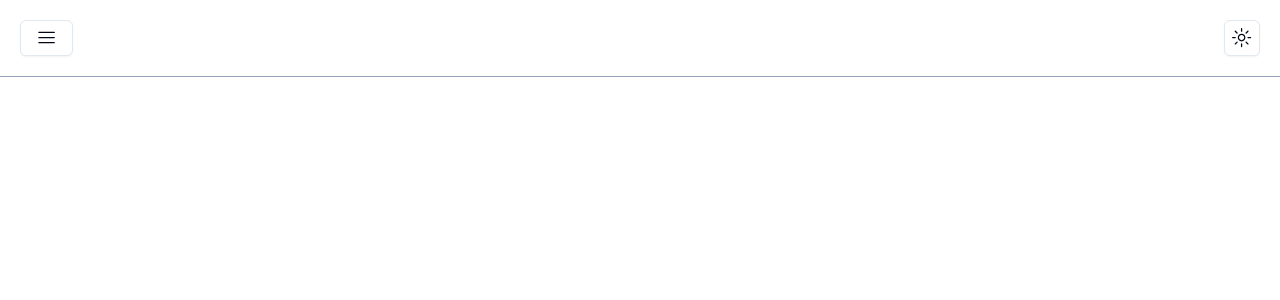
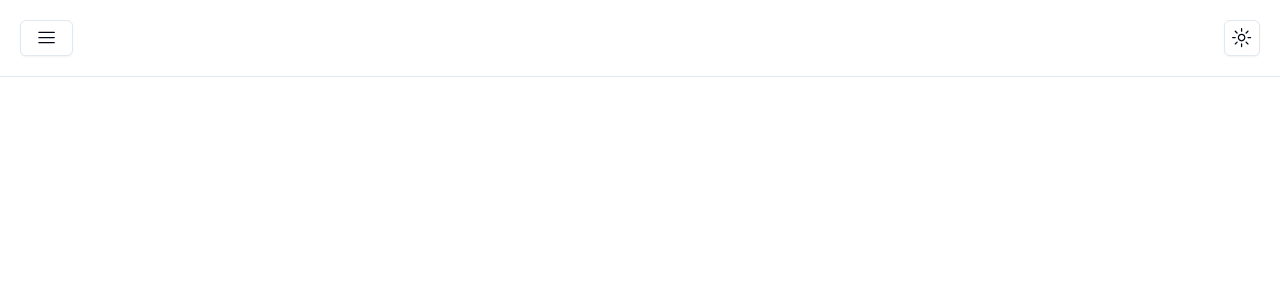
Before and after one commit to jamesfrye420/stratasky, a Next.js app: page / in a window 1280 px wide. Shown: the top 300 px of the page. Built offline with nearby package versions, Linux system fonts and the light colour scheme.

Commit message:
added main menu seperator

```diff
--- a/package.json
+++ b/package.json
@@ -13,6 +13,7 @@
     "@radix-ui/react-dialog": "^1.0.5",
     "@radix-ui/react-dropdown-menu": "^2.0.6",
     "@radix-ui/react-icons": "^1.3.0",
+    "@radix-ui/react-separator": "^1.0.3",
     "@radix-ui/react-slot": "^1.0.2",
     "@t3-oss/env-nextjs": "^0.7.1",
     "class-variance-authority": "^0.7.0",
--- a/src/app/layout.tsx
+++ b/src/app/layout.tsx
@@ -4,6 +4,7 @@
 import { ModeToggle } from "@/components/ui/darkModeToggle";
 import { Inter } from "next/font/google";
 import { SideBar } from "@/components/ui/sidebar";
+import { Separator } from "@/components/ui/separator";
 
 const inter = Inter({
   subsets: ["latin"],
@@ -32,13 +33,14 @@
             enableSystem
             disableTransitionOnChange
           >
-            <div className="flex w-full border-b border-slate-400 p-5">
+            <div className="flex w-full p-5">
               <SideBar />
               <span className="ml-auto">
                 <ModeToggle />
               </span>
-              {children}
             </div>
+            <Separator />
+            {children}
           </ThemeProvider>
         </body>
       </html>
--- /dev/null
+++ b/src/components/ui/separator.tsx
@@ -0,0 +1,31 @@
+"use client"
+
+import * as React from "react"
+import * as SeparatorPrimitive from "@radix-ui/react-separator"
+
+import { cn } from "@/lib/utils"
+
+const Separator = React.forwardRef<
+  React.ElementRef<typeof SeparatorPrimitive.Root>,
+  React.ComponentPropsWithoutRef<typeof SeparatorPrimitive.Root>
+>(
+  (
+    { className, orientation = "horizontal", decorative = true, ...props },
+    ref
+  ) => (
+    <SeparatorPrimitive.Root
+      ref={ref}
+      decorative={decorative}
+      orientation={orientation}
+      className={cn(
+        "shrink-0 bg-border",
+        orientation === "horizontal" ? "h-[1px] w-full" : "h-full w-[1px]",
+        className
+      )}
+      {...props}
+    />
+  )
+)
+Separator.displayName = SeparatorPrimitive.Root.displayName
+
+export { Separator }
```
Also changed, not shown: src/components/ui/sidebar.tsx (+1 -8 lines), 1 other file (tests, documents, lock files or other folders).
